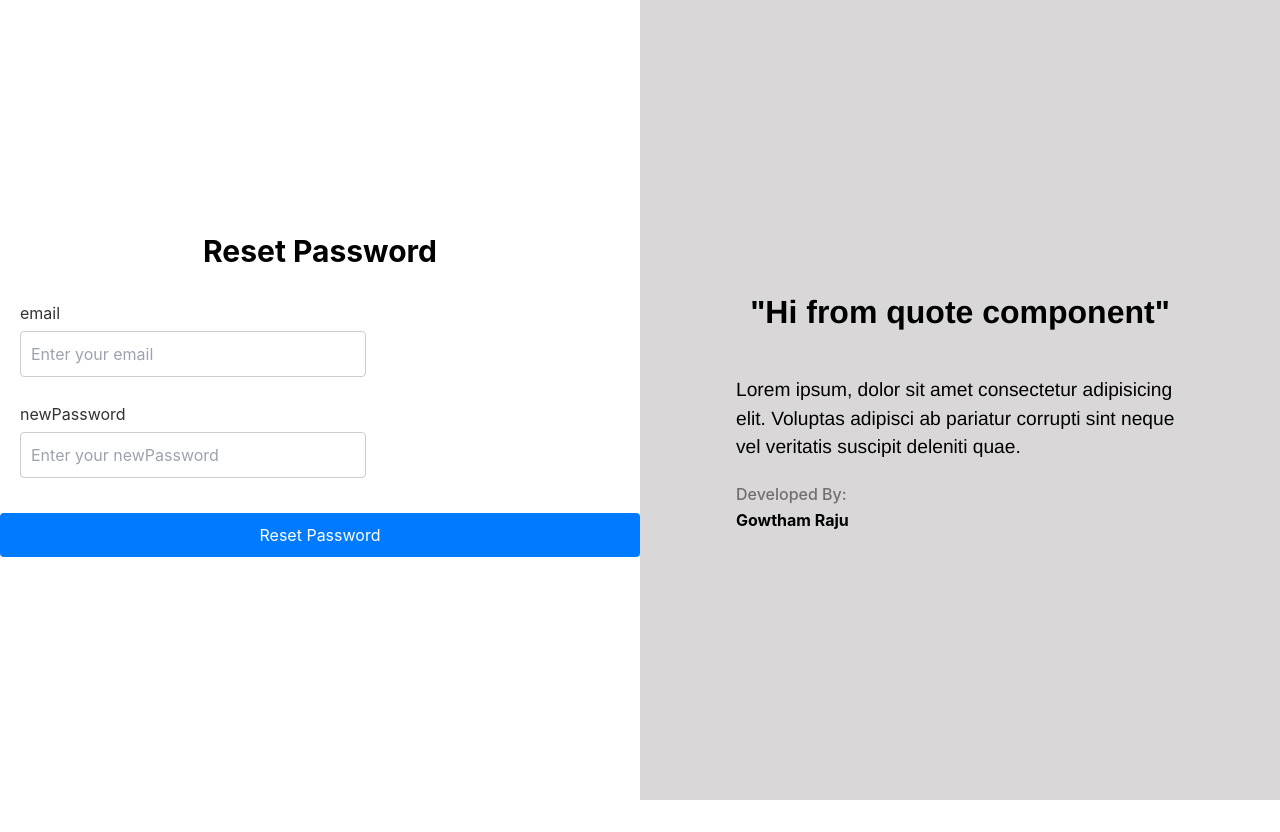
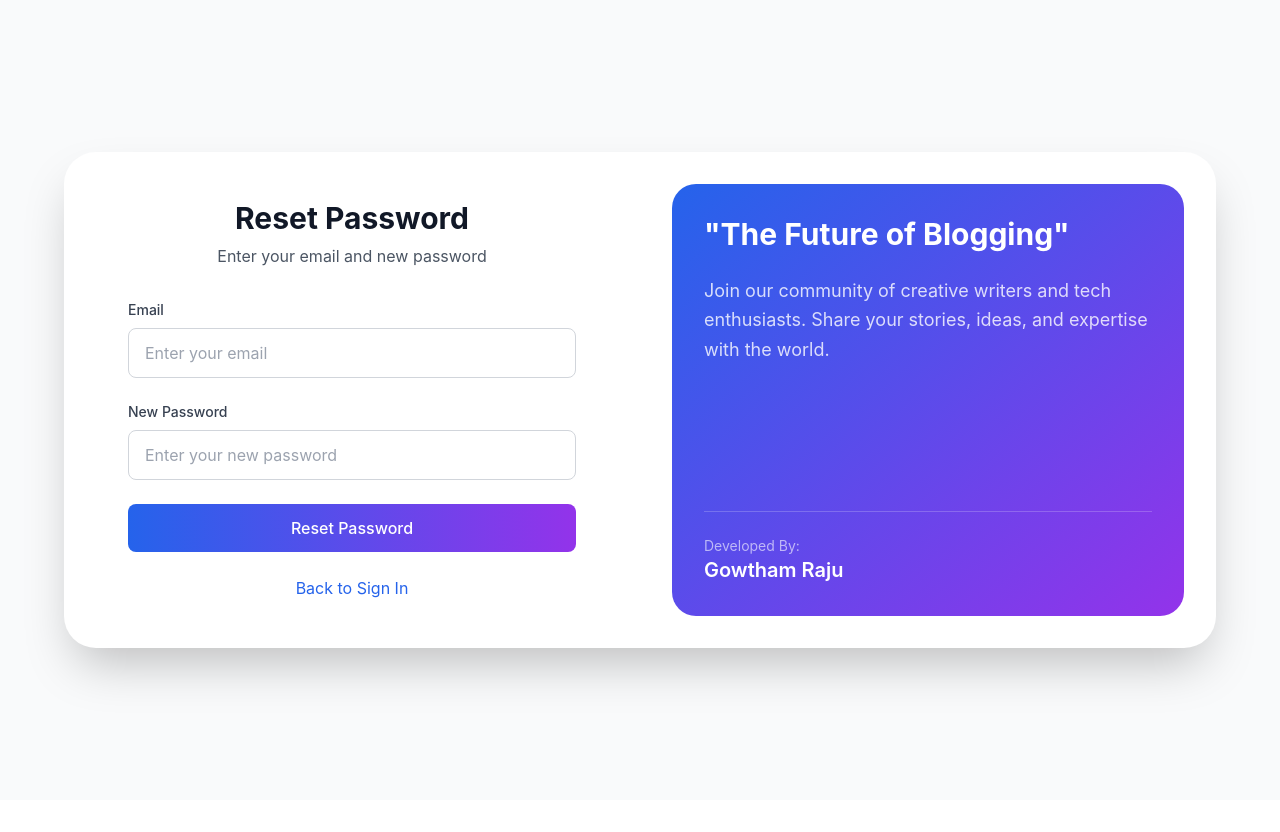
Before and after one commit to GowthamRaj24/BlogX-Scalable-Blog-Application, a React (Vite) app in the folder medium_frontend/: page /forgot-password in a window 1280 px wide. After the commit the page ends 800 px from the top, so only its background shows below. Built offline with nearby package versions, Linux system fonts and the light colour scheme.

Commit message:
forgot password

```diff
--- a/medium_frontend/src/pages/forgotPassword.tsx
+++ b/medium_frontend/src/pages/forgotPassword.tsx
@@ -1,10 +1,21 @@
 import { useState } from "react";
+import { BackendUrl, extentionUrl } from "../private/backend_url";
 import axios from "axios";
-import { BackendUrl, extentionUrl } from "../private/backend_url";
-import Quote from "../components/Quote/Quote";
-import Button from "../components/Button/Button";
-import AuthInputs from "../components/AuthInputs/AuthInputs";
-import "./Signup.css";
+
+const Quotef = () => (
+    <div className="bg-gradient-to-br from-blue-600 to-purple-600 p-8 rounded-3xl text-white h-full flex flex-col justify-between">
+        <div className="space-y-6">
+            <h2 className="text-3xl font-bold">"The Future of Blogging"</h2>
+            <p className="text-lg text-white/80 leading-relaxed">
+                Join our community of creative writers and tech enthusiasts. Share your stories, ideas, and expertise with the world.
+            </p>
+        </div>
+        <div className="border-t border-white/20 pt-6 mt-auto">
+            <p className="text-sm text-white/60">Developed By:</p>
+            <p className="text-xl font-semibold">Gowtham Raju</p>
+        </div>
+    </div>
+);
 
 const ForgotPassword = () => {
     const initialInputs = {
@@ -13,8 +24,10 @@ const ForgotPassword = () => {
     };
     const [input, setInput] = useState(initialInputs);
     const [message, setMessage] = useState("");
+    const [isLoading, setIsLoading] = useState(false);
 
     const handleForgotPassword = async () => {
+        setIsLoading(true);
         try {
             await axios.post(`${BackendUrl}/user${extentionUrl}/reset-password`, input);
             setMessage("Password updated successfully!");
@@ -23,40 +36,82 @@ const ForgotPassword = () => {
             }, 2000);
         } catch (error) {
             setMessage("Error updating password");
+        } finally {
+            setIsLoading(false);
         }
     };
 
     return (
-        <div className="signup-main mb-8 flex justify-center items-center min-h-screen h-full">
-            <div className="singup-main-outer">
-                <div className="auth-container text-center">
-                    <h1 className="text-3xl font-bold mb-8">Reset Password</h1>
-                    <AuthInputs
-                        key="email"
-                        title="email"
+        <div className="min-h-screen bg-gray-50 flex items-center justify-center p-4">
+            <div className="w-full max-w-6xl bg-white rounded-[2rem] shadow-2xl overflow-hidden flex">
+                {/* Left Side - Reset Password Form */}
+                <div className="w-full lg:w-1/2 p-8 md:p-12">
+                    <div className="max-w-md mx-auto space-y-8">
+                        <div className="text-center">
+                            <h1 className="text-3xl font-bold text-gray-900">Reset Password</h1>
+                            <p className="mt-2 text-gray-600">Enter your email and new password</p>
+                        </div>
+
+                        <div className="space-y-6">
+                            <div>
+                                <label className="block text-sm font-medium text-gray-700 mb-2">Email</label>
+                                <input
                                     type="email"
+                                    value={input.email}
+                                    onChange={(e) => setInput({ ...input, email: e.target.value })}
+                                    className="w-full px-4 py-3 rounded-lg border border-gray-300 focus:ring-2 focus:ring-blue-500 focus:border-transparent outline-none transition-all"
                                     placeholder="Enter your email"
-                        setInput={setInput}
-                        inputValues={input}
                                 />
-                    <AuthInputs
-                        key="newPassword"
-                        title="newPassword"
+                            </div>
+
+                            <div>
+                                <label className="block text-sm font-medium text-gray-700 mb-2">New Password</label>
+                                <input
                                     type="password"
+                                    value={input.newPassword}
+                                    onChange={(e) => setInput({ ...input, newPassword: e.target.value })}
+                                    className="w-full px-4 py-3 rounded-lg border border-gray-300 focus:ring-2 focus:ring-blue-500 focus:border-transparent outline-none transition-all"
                                     placeholder="Enter your new password"
-                        setInput={setInput}
-                        inputValues={input}
                                 />
-                    <div className="signup-auth-button">
-                        <Button title="Reset Password" onSubmit={handleForgotPassword} />
                             </div>
+
                             {message && (
-                        <p className="mt-4 text-center text-green-600">{message}</p>
+                                <div className={`p-4 ${message.includes('successfully') ? 'bg-green-50 text-green-600' : 'bg-red-50 text-red-600'} rounded-lg text-center`}>
+                                    {message}
+                                </div>
                             )}
+
+                            <button
+                                onClick={handleForgotPassword}
+                                disabled={isLoading}
+                                className="w-full bg-gradient-to-r from-blue-600 to-purple-600 text-white py-3 rounded-lg font-medium hover:opacity-90 transition-all duration-200 transform hover:scale-[1.02] disabled:opacity-70 flex items-center justify-center"
+                            >
+                                {isLoading ? (
+                                    <>
+                                        <svg className="animate-spin -ml-1 mr-3 h-5 w-5 text-white" xmlns="http://www.w3.org/2000/svg" fill="none" viewBox="0 0 24 24">
+                                            <circle className="opacity-25" cx="12" cy="12" r="10" stroke="currentColor" strokeWidth="4"></circle>
+                                            <path className="opacity-75" fill="currentColor" d="M4 12a8 8 0 018-8V0C5.373 0 0 5.373 0 12h4zm2 5.291A7.962 7.962 0 014 12H0c0 3.042 1.135 5.824 3 7.938l3-2.647z"></path>
+                                        </svg>
+                                        Resetting Password...
+                                    </>
+                                ) : (
+                                    'Reset Password'
+                                )}
+                            </button>
+
+                            <div className="text-center">
+                                <a href="/signin" className="text-blue-600 hover:text-blue-700">
+                                    Back to Sign In
+                                </a>
                             </div>
                         </div>
-            <div className="small-invisible">
-                <Quote />
+                    </div>
+                </div>
+
+                {/* Right Side - Quote */}
+                <div className="hidden lg:block lg:w-1/2 p-8">
+                    <Quotef />
+                </div>
             </div>
         </div>
     );
```
Lines whose indentation alone changed are shown as unchanged.
